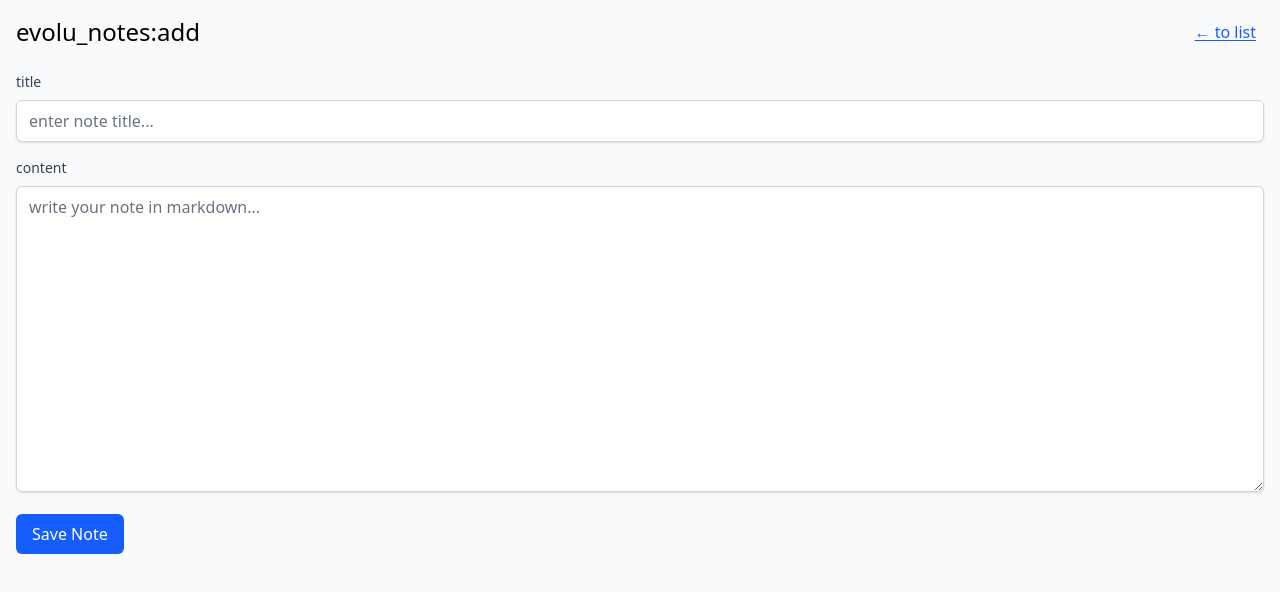
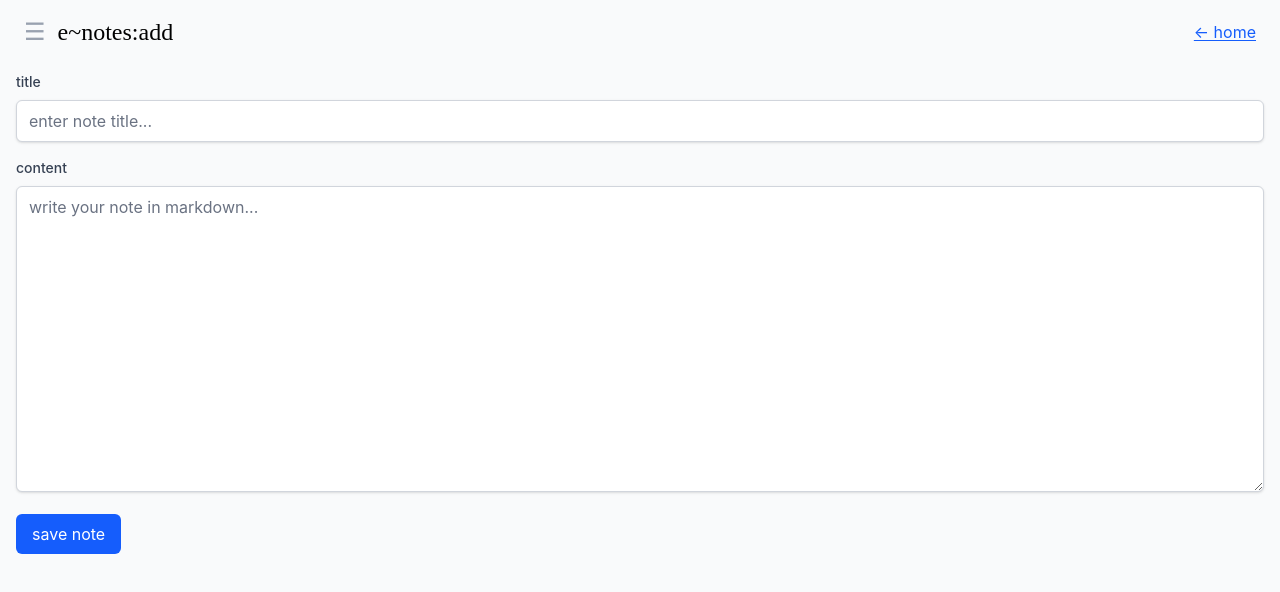
Before and after one commit to harrywebdev/evolu_notes, a SvelteKit app: page /add-note in a window 1280 px wide. Shown: the top 592 px of the page. Built offline with nearby package versions, Linux system fonts and the light colour scheme; what @evolu/common would draw is missing.

Commit message:
add Settings and mnemonic management
refactor TopNav

change fonts, add settings link to topnav

add all the basic mnemonic stuff

add dialog with mnemonic

allow to copy mnemonic to clipboard

add edit-note form

refactor NoteForm into single component

add loader

```diff
--- a/src/app.css
+++ b/src/app.css
@@ -1,3 +1,19 @@
 @import 'tailwindcss';
 @plugin '@tailwindcss/forms';
 @plugin '@tailwindcss/typography';
+
+body {
+	font-family:
+		'SF Pro Text',
+		'Optima',
+		-apple-system,
+		BlinkMacSystemFont,
+		'SF Pro Text',
+		system-ui,
+		sans-serif;
+}
+
+h1,
+h2 {
+	font-family: 'New York', 'Iowan Old Style', serif;
+}
--- a/src/app/note.data.ts
+++ b/src/app/note.data.ts
@@ -1,8 +1,8 @@
 import { evolu } from './evolu';
-import { NoteTitle, NoteContent } from './note.model';
+import { NoteTitle, NoteContent, NoteId } from './note.model';
 import type { kysely } from '@evolu/common';
 
-export const notes = evolu.createQuery(
+export const queryNotes = evolu.createQuery(
 	(db) =>
 		db
 			.selectFrom('note')
@@ -18,6 +18,16 @@ export const notes = evolu.createQuery(
 	}
 );
 
+export const queryNoteById = (noteId: NoteId) =>
+	evolu.createQuery((db) =>
+		db
+			.selectFrom('note')
+			.select(['id', 'title', 'content', 'createdAt'])
+			.where('id', '=', noteId)
+			.where('isDeleted', 'is not', 1)
+			.limit(1)
+	);
+
 const { insert } = evolu;
 
 export const createNewNote = (title: NoteTitle, content: NoteContent) =>
--- /dev/null
+++ b/src/lib/NoteForm.svelte
@@ -0,0 +1,24 @@
+<script lang="ts">
+	import { Input, Textarea, Button } from '$lib';
+	export let title: string;
+	export let content: string;
+	export let onSubmit: () => void;
+	export let buttonLabel: string = 'save';
+</script>
+
+<form on:submit|preventDefault={onSubmit} class="space-y-4">
+	<Input id="title" label="title" bind:value={title} placeholder="enter note title..." required />
+
+	<Textarea
+		id="content"
+		label="content"
+		bind:value={content}
+		placeholder="write your note in markdown..."
+		rows={12}
+		required
+	/>
+
+	<div class="flex gap-3">
+		<Button type="submit" variant="primary">{buttonLabel}</Button>
+	</div>
+</form>
--- /dev/null
+++ b/src/lib/TopNav.svelte
@@ -0,0 +1,14 @@
+<script lang="ts">
+	import { goto } from '$app/navigation';
+
+	export let title: string;
+</script>
+
+<div class="flex items-center justify-between gap-2">
+	<div class="flex items-center">
+		<a href="/settings" class="flex items-center px-2 text-2xl text-gray-400">☰</a>
+		<h1 class="pl-1 text-2xl font-medium">{title}</h1>
+	</div>
+
+	<slot name="action" />
+</div>
--- a/src/lib/index.ts
+++ b/src/lib/index.ts
@@ -3,3 +3,5 @@ export { default as Anchor } from './Anchor.svelte';
 export { default as Input } from './Input.svelte';
 export { default as Textarea } from './Textarea.svelte';
 export { default as Button } from './Button.svelte';
+export { default as TopNav } from './TopNav.svelte';
+export { default as NoteForm } from './NoteForm.svelte';
--- a/src/routes/+layout.svelte
+++ b/src/routes/+layout.svelte
@@ -4,4 +4,6 @@
 	let { children } = $props();
 </script>
 
-{@render children()}
+<div class="space-y-6">
+	{@render children()}
+</div>
--- a/src/routes/+page.svelte
+++ b/src/routes/+page.svelte
@@ -1,26 +1,28 @@
-<script>
+<script lang="ts">
 	import { Anchor } from '$lib';
-	import { notes } from '../app/note.data';
+	import { queryNotes } from '../app/note.data';
 	import { queryState } from '@evolu/svelte';
 	import { evolu } from '../app/evolu';
 	import { formatDateIso } from '../app/utils';
+	import { TopNav } from '$lib';
 
-	const allNotes = queryState(evolu, () => notes);
+	const allNotes = queryState(evolu, () => queryNotes);
 </script>
 
-<div class="space-y-6">
-	<div class="flex items-center justify-between">
-		<h1 class="text-2xl font-medium pl-1">evolu_notes:list</h1>
+<TopNav title="e~notes:list">
+	<Anchor slot="action" href="/add-note" testId="action:add-note">&plus; add</Anchor>
+</TopNav>
 
-		<Anchor href="/add-note" testId="action:add-note">&plus; add</Anchor>
-	</div>
-
-	<div class="space-y-4">
-		{#each allNotes.rows as note}
-			<div class="rounded-md border border-gray-300 bg-white p-4 shadow-xs">
-				<h2 class="text-lg font-medium">{note.title}</h2>
-				<p class="text-sm text-gray-500">{formatDateIso(note.createdAt, true)}</p>
+<div class="space-y-3">
+	{#each allNotes.rows as note}
+		<div class="rounded-md border border-gray-300 bg-white p-4 shadow-xs">
+			<div class="flex items-center justify-between">
+				<div>
+					<h2 class="text-lg font-medium">{note.title}</h2>
+					<p class="text-sm text-gray-500">{formatDateIso(note.createdAt, true)}</p>
+				</div>
+				<Anchor href="/edit-note/{note.id}" testId="action:edit-note">edit</Anchor>
 			</div>
-		{/each}
-	</div>
+		</div>
+	{/each}
 </div>
--- a/src/routes/add-note/+page.svelte
+++ b/src/routes/add-note/+page.svelte
@@ -1,6 +1,6 @@
-<script>
+<script lang="ts">
 	import { goto } from '$app/navigation';
-	import { Anchor, Input, Textarea, Button } from '$lib';
+	import { Anchor, TopNav, NoteForm } from '$lib';
 	import { CreateNoteSchema } from '../../app/note.model';
 	import { createNewNote } from '../../app/note.data';
 
@@ -26,26 +26,8 @@
 	}
 </script>
 
-<div class="space-y-6">
-	<div class="flex items-center justify-between">
-		<h1 class="text-2xl font-medium">evolu_notes:add</h1>
-		<Anchor href="/">← to list</Anchor>
-	</div>
+<TopNav title="e~notes:add">
+	<Anchor slot="action" href="/">← home</Anchor>
+</TopNav>
 
-	<form on:submit|preventDefault={handleSubmit} class="space-y-4">
-		<Input id="title" label="title" bind:value={title} placeholder="enter note title..." required />
-
-		<Textarea
-			id="content"
-			label="content"
-			bind:value={content}
-			placeholder="write your note in markdown..."
-			rows={12}
-			required
-		/>
-
-		<div class="flex gap-3">
-			<Button type="submit" variant="primary">Save Note</Button>
-		</div>
-	</form>
-</div>
+<NoteForm bind:title bind:content onSubmit={handleSubmit} buttonLabel="save note" />
--- /dev/null
+++ b/src/routes/edit-note/[noteId]/+page.svelte
@@ -0,0 +1,75 @@
+<script lang="ts">
+	import { goto } from '$app/navigation';
+	import { Anchor, TopNav, NoteForm } from '$lib';
+	import { CreateNoteSchema, NoteId } from '../../../app/note.model';
+	import { evolu } from '../../../app/evolu';
+	import { page } from '$app/state';
+	import { getOrThrow } from '@evolu/common';
+	import { queryNoteById } from '../../../app/note.data';
+	import { onMount } from 'svelte';
+
+	let isLoading = true;
+	let title = '';
+	let content = '';
+
+	// Load the note data
+	const noteIdParam = NoteId.from(page.params.noteId);
+
+	if (!noteIdParam.ok) {
+		// TODO: 404
+		goto('/');
+	}
+
+	const noteId = getOrThrow(noteIdParam);
+
+	async function loadNote() {
+		isLoading = true;
+		const note = await evolu.loadQuery(queryNoteById(noteId));
+		if (note[0]) {
+			title = note[0].title ?? '';
+			content = note[0].content ?? '';
+		} else {
+			// TODO: 404
+			goto('/');
+		}
+		isLoading = false;
+	}
+
+	onMount(loadNote);
+
+	async function handleSubmit() {
+		const validNote = CreateNoteSchema.from({
+			title,
+			content
+		});
+
+		if (!validNote.ok) {
+			console.error(validNote.error);
+			alert(validNote.error);
+			return;
+		}
+
+		// Update the note
+		await evolu.update('note', {
+			id: noteId,
+			title: validNote.value.title,
+			content: validNote.value.content
+		});
+
+		goto('/');
+	}
+</script>
+
+<TopNav title="e~notes:edit">
+	<Anchor slot="action" href="/">← home</Anchor>
+</TopNav>
+
+{#if isLoading}
+	<div class="flex min-h-48 items-center justify-center">
+		<div
+			class="h-10 w-10 animate-spin rounded-full border-4 border-blue-500 border-t-transparent"
+		></div>
+	</div>
+{:else}
+	<NoteForm bind:title bind:content onSubmit={handleSubmit} buttonLabel="update note" />
+{/if}
--- /dev/null
+++ b/src/routes/settings/+page.svelte
@@ -0,0 +1,107 @@
+<script lang="ts">
+	import { Anchor, Button, TopNav } from '$lib';
+	import { Mnemonic } from '@evolu/common';
+	import { evolu } from '../../app/evolu';
+
+	let dialogEl: HTMLDialogElement;
+	let dialogTitle: string | null = null;
+	let dialogContent: string | null = null;
+	let hasCopiedToClipboard: boolean = false;
+
+	function openDialog(title: string, content: string) {
+		dialogTitle = title;
+		dialogContent = content;
+		dialogEl.showModal();
+	}
+
+	function closeDialog() {
+		dialogTitle = null;
+		dialogContent = null;
+		hasCopiedToClipboard = false;
+		dialogEl.close();
+	}
+
+	function handleShowMnemonicOnClick() {
+		const owner = evolu.getAppOwner();
+
+		openDialog('Mnemonic', owner ? owner.mnemonic : 'No mnemonic found');
+	}
+
+	function handleRestoreAppOwnerOnClick() {
+		const mnemonic = window.prompt('Your Mnemonic');
+		if (mnemonic == null) {
+			return;
+		}
+
+		const result = Mnemonic.from(mnemonic.trim());
+
+		if (!result.ok) {
+			alert(result.error);
+			return;
+		}
+
+		void evolu.restoreAppOwner(result.value);
+	}
+
+	function handleResetAppOwnerOnClick() {
+		if (confirm('Are you sure? It will delete all your local data.')) {
+			void evolu.resetAppOwner();
+		}
+	}
+
+	function handleDownloadDatabaseOnClick() {
+		void evolu.exportDatabase().then((array) => {
+			const blob = new Blob([array], {
+				type: 'application/x-sqlite3'
+			});
+			const a = document.createElement('a');
+			document.body.appendChild(a);
+			a.href = window.URL.createObjectURL(blob);
+			a.download = 'db.sqlite3';
+			a.addEventListener('click', function () {
+				setTimeout(function () {
+					window.URL.revokeObjectURL(a.href);
+					a.remove();
+				}, 1000);
+			});
+			a.click();
+		});
+	}
+
+	function copyMnemonicToClipboard() {
+		if (dialogContent == null) {
+			return;
+		}
+
+		navigator.clipboard.writeText(dialogContent);
+		hasCopiedToClipboard = true;
+	}
+</script>
+
+<TopNav title="e~notes:settings">
+	<Anchor slot="action" href="/">← home</Anchor>
+</TopNav>
+
+<hr class="my-6 border-gray-400" />
+
+<div class="grid grid-cols-2 gap-4">
+	<Button variant="secondary" on:click={handleShowMnemonicOnClick}>Show mnemonic</Button>
+	<Button variant="secondary" on:click={handleRestoreAppOwnerOnClick}>Restore Owner</Button>
+	<Button variant="secondary" on:click={handleResetAppOwnerOnClick}>Reset Owner</Button>
+	<Button variant="secondary" on:click={handleDownloadDatabaseOnClick}>Download Database</Button>
+</div>
+
+<dialog
+	bind:this={dialogEl}
+	class="top-1/2 left-1/2 w-96 max-w-full -translate-x-1/2 -translate-y-1/2 rounded-lg border border-gray-300 p-6 text-center shadow-xl backdrop:bg-black/50"
+>
+	<h2 class="mb-4 text-xl font-semibold">{dialogTitle}</h2>
+	<p class="mb-6 text-gray-600">{dialogContent}</p>
+
+	<div class="flex items-center justify-center gap-4">
+		<Button variant="primary" on:click={closeDialog}>Close</Button>
+		<Button variant="secondary" on:click={copyMnemonicToClipboard} disabled={hasCopiedToClipboard}>
+			{hasCopiedToClipboard ? '✓ Copied' : 'Copy'}
+		</Button>
+	</div>
+</dialog>
```
